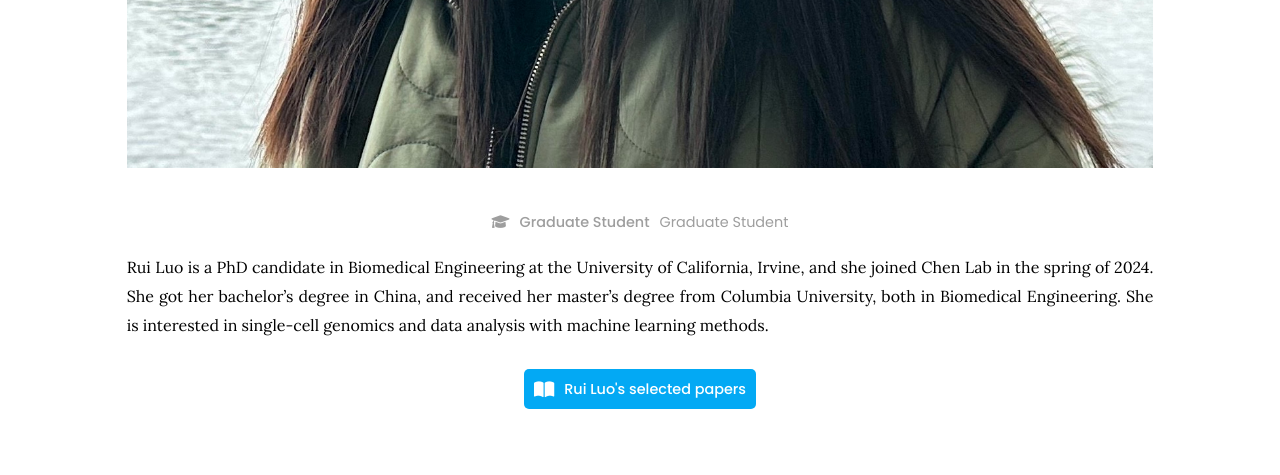
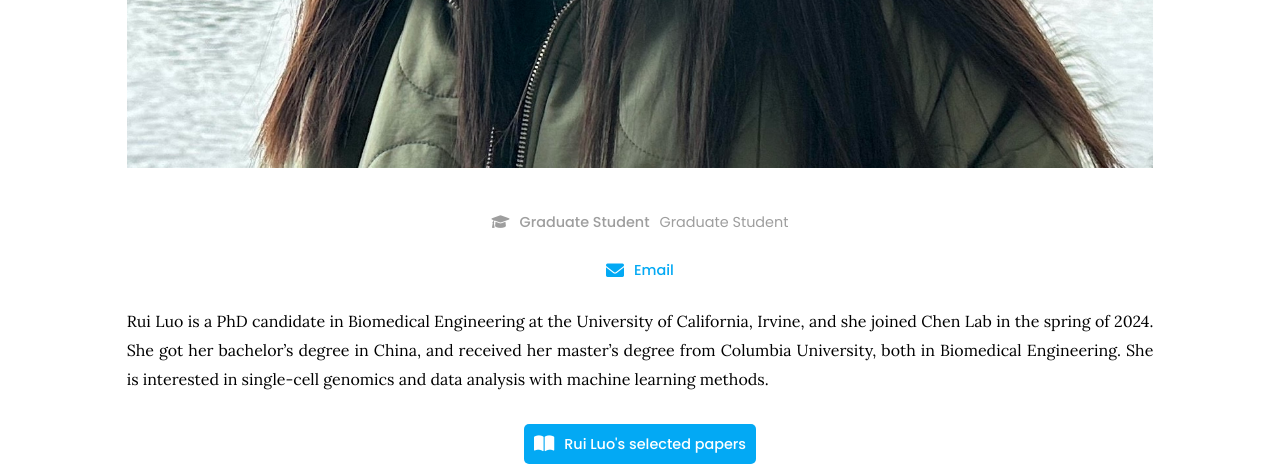
Before and after one commit to RCHENLAB/rchenlab.github.io, a Jekyll site: the page built from _members/rui-luo.md, in a window 1280 px wide and 900 px high, scrolled down 1015 px, cut to the strip 0-475 px from the top of the window. Built offline with Jekyll 4.4.1, drawn with Linux system fonts in a browser that asks for light colours.

Commit message:
Update rui-luo.md

```diff
--- a/_members/rui-luo.md
+++ b/_members/rui-luo.md
@@ -8,7 +8,7 @@ aliases:
   - R. Luo
   - R Luo
 links:
-    Email: rui.luo@bcm.edu
+    email: rui.luo@bcm.edu
 ---
 
 Rui Luo is a PhD candidate in Biomedical Engineering at the University of California, Irvine, and she joined Chen Lab in the spring of 2024. She got her bachelor’s degree in China, and received her master’s degree from Columbia University, both in Biomedical Engineering. She is interested in single-cell genomics and data analysis with machine learning methods.
```
